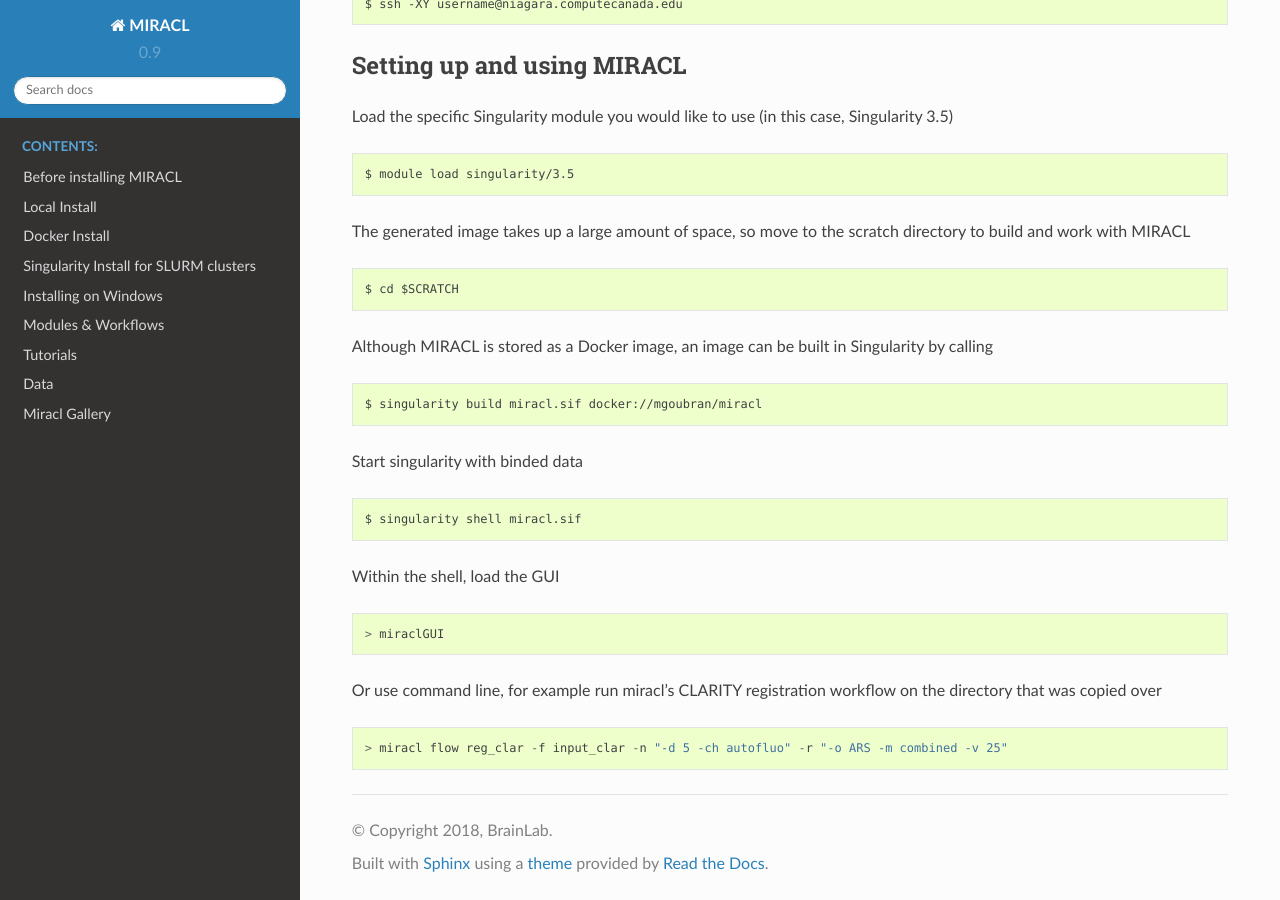
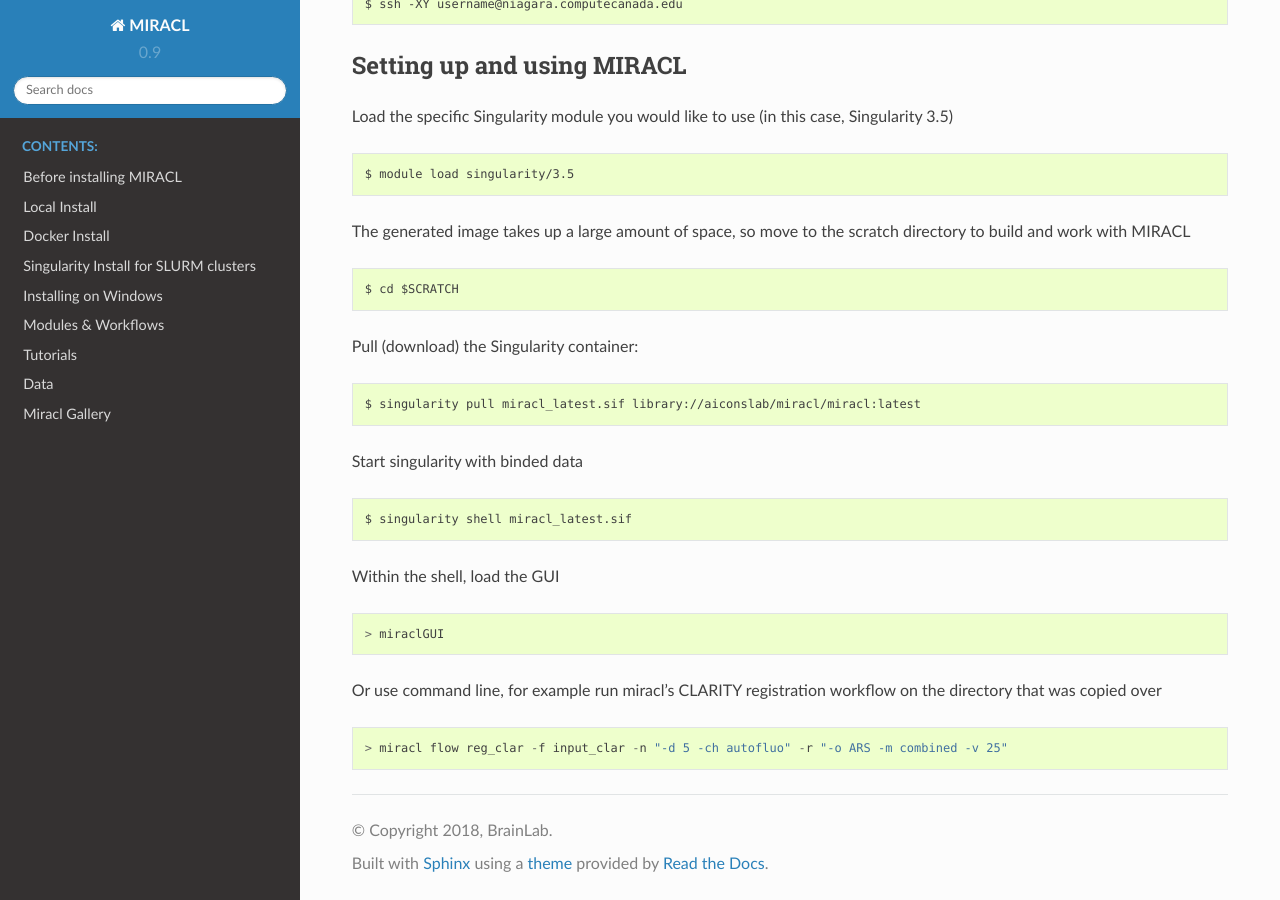
Before and after one commit to AICONSlab/MIRACL, a Sphinx documentation site: the page built from docs/tutorials/compute_canada/compute_canada.md, in a window 1280 px wide and 900 px high, scrolled down 524 px. Built offline with Sphinx 7.4.7 and the Read the Docs theme 2.0.0, drawn with Linux system fonts in a browser that asks for light colours; pages that are not in the unit, such as notebooks, are missing from menus.

Commit message:
[docs] update docs for Sherlock and Compute Canada
Updates docs for Sherlock and Compute Canada by replacing build method
of Singularity container with pull method i.e. downloading compiled
Singularity container from cloud services instead of building it from
the image on Docker Hub. Also small changes/fixes to Docker and
Singularity installation docs.

```diff
--- a/docs/tutorials/compute_canada/compute_canada.md
+++ b/docs/tutorials/compute_canada/compute_canada.md
@@ -24,17 +24,17 @@
 
 	$ cd $SCRATCH
 
-Although MIRACL is stored as a Docker image, an image can be built in Singularity by calling
+Pull (download) the Singularity container:
 
-	$ singularity build miracl.sif docker://mgoubran/miracl
+    $ singularity pull miracl_latest.sif library://aiconslab/miracl/miracl:latest
 
 Start singularity with binded data
 
-    $ singularity shell miracl.sif
+    $ singularity shell miracl_latest.sif
 
 Within the shell, load the GUI
 
-	> miraclGUI
+    > miraclGUI
 
 Or use command line, for example run miracl's CLARITY registration workflow on the directory that was copied over
 
```
Also changed, not shown: docs/install-docker.md (+1 -1 lines), docs/install-singularity.md (+2 -2 lines), docs/tutorials/sherlock/sherlock.md (+3 -3 lines).
